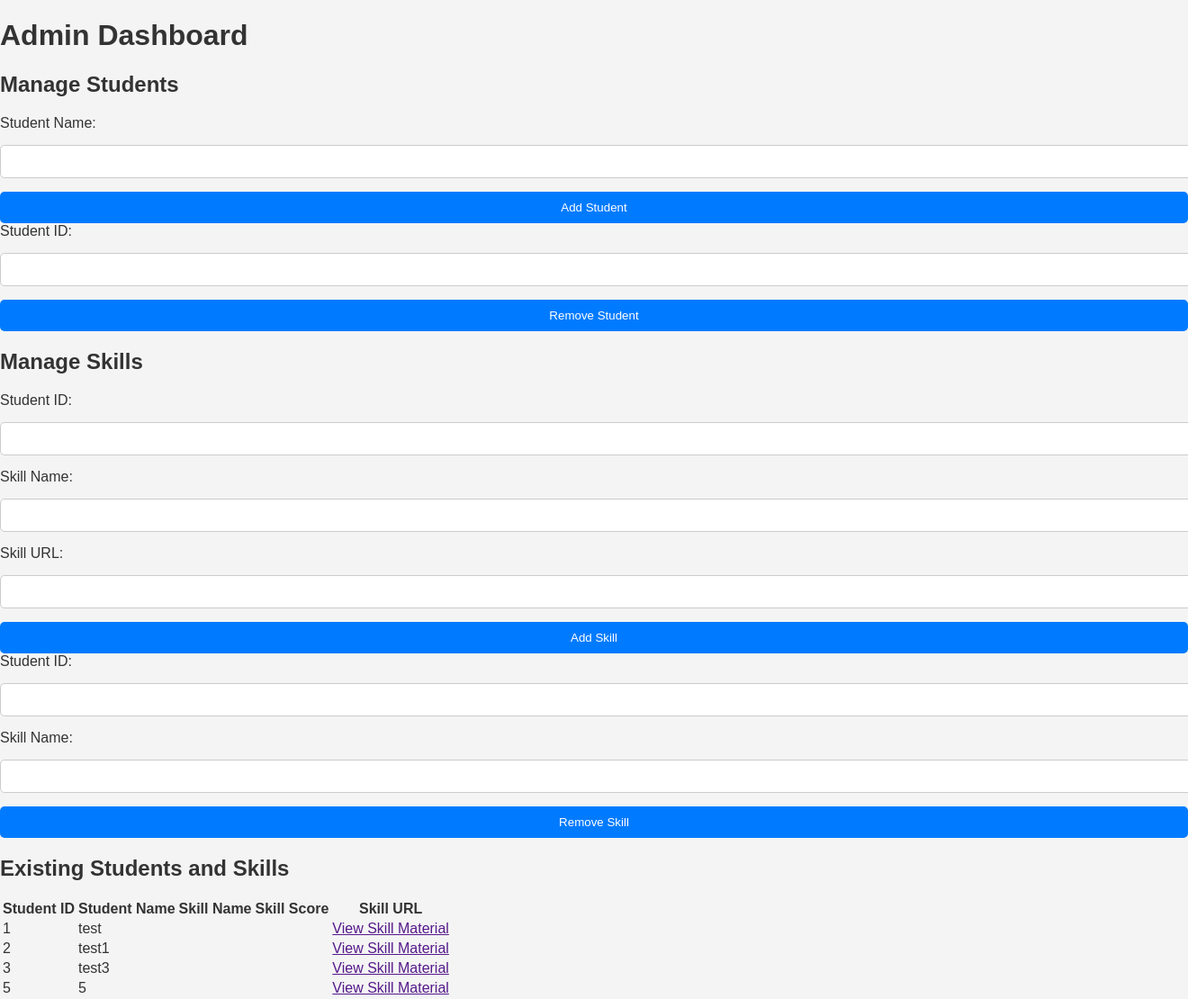
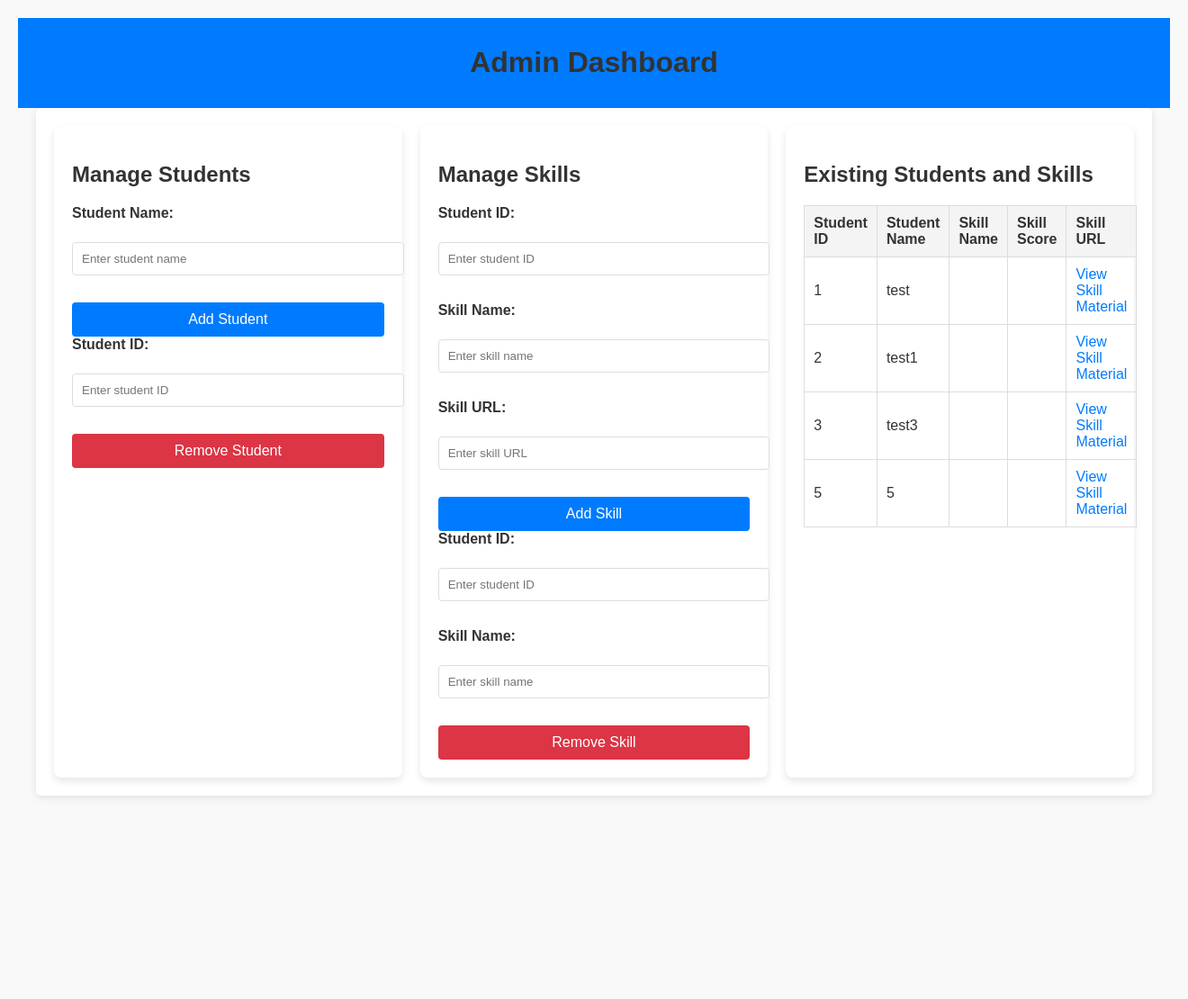
Before and after one commit to adichourasiya/skillManagement, a Flask app: page /admin_dashboard in a window 1320 px wide; the page is wider, and only the part inside the window is pictured. Shown: that part at 90% size. After the commit the page ends 886 px from the top of that part, so only its background shows below. Run offline with Flask 3, Linux system fonts and the light colour scheme; data comes from the database, SQL or seed files in the repository; both versions use the stored data as it was after the commit.

Commit message:
ui changes

```diff
--- a/templates/admin_dashboard.html
+++ b/templates/admin_dashboard.html
@@ -4,53 +4,182 @@
     <meta charset="UTF-8">
     <meta name="viewport" content="width=device-width, initial-scale=1.0">
     <title>Admin Dashboard</title>
+    <link rel="stylesheet" href="https://cdnjs.cloudflare.com/ajax/libs/font-awesome/6.0.0-beta3/css/all.min.css">
+
     <link rel="stylesheet" href="{{ url_for('static', filename='css/styles.css') }}">
-
+    <style>
+        body {
+            font-family: Arial, sans-serif;
+            margin: 20px;
+            background-color: #f9f9f9;
+        }
+        h1, h2 {
+            color: #333;
+        }
+        .container {
+            display: grid;
+            grid-template-columns: repeat(auto-fill, minmax(300px, 1fr));
+            gap: 20px;
+        }
+        .form-section, .table-section {
+            background-color: white;
+            padding: 20px;
+            border-radius: 8px;
+            box-shadow: 0 4px 8px rgba(0, 0, 0, 0.1);
+            position: relative;
+        }
+        label {
+            display: block;
+            margin-bottom: 8px;
+            font-weight: bold;
+        }
+        input[type="text"], input[type="url"] {
+            width: 100%;
+            padding: 10px;
+            margin-bottom: 15px;
+            border: 1px solid #ddd;
+            border-radius: 4px;
+        }
+        button {
+            width: 100%;
+            padding: 10px;
+            background-color: #007bff;
+            color: white;
+            border: none;
+            border-radius: 4px;
+            cursor: pointer;
+            font-size: 16px;
+        }
+        button:hover {
+            background-color: #0056b3;
+        }
+        table {
+            width: 100%;
+            border-collapse: collapse;
+            margin-top: 20px;
+        }
+        th, td {
+            padding: 10px;
+            border: 1px solid #ddd;
+            text-align: left;
+        }
+        th {
+            background-color: #f4f4f4;
+        }
+        a {
+            color: #007bff;
+            text-decoration: none;
+        }
+        a:hover {
+            text-decoration: underline;
+        }
+        .tooltip {
+            position: relative;
+            display: inline-block;
+            cursor: pointer;
+        }
+        .tooltip .tooltiptext {
+            visibility: hidden;
+            width: 220px;
+            background-color: #333;
+            color: #fff;
+            text-align: left;
+            padding: 10px;
+            border-radius: 4px;
+            position: absolute;
+            z-index: 1;
+            bottom: 125%; /* Position tooltip above the element */
+            left: 50%;
+            margin-left: -110px;
+            opacity: 0;
+            transition: opacity 0.3s;
+            font-size: 13px;
+        }
+        .tooltip .tooltiptext::after {
+            content: "";
+            position: absolute;
+            top: 100%;
+            left: 50%;
+            margin-left: -5px;
+            border-width: 5px;
+            border-style: solid;
+            border-color: #333 transparent transparent transparent;
+        }
+        .tooltip:hover .tooltiptext {
+            visibility: visible;
+            opacity: 1;
+        }
+        @media (max-width: 768px) {
+            .container {
+                grid-template-columns: 1fr;
+            }
+        }
+    </style>
 </head>
 <body>
+    <header>
         <h1>Admin Dashboard</h1>
+    </header>
 
+    <main class="container">
         <!-- Section for Adding/Removing Students -->
-    <h2>Manage Students</h2>
+        <div class="form-section">
+            <h2>
+                <span class="tooltip">Manage Students
+                    <span class="tooltiptext">To add a student, enter the name and click 'Add Student'. To remove a student, enter their ID and click 'Remove Student'.</span>
+                </span>
+            </h2>
             <form action="/add_student" method="POST">
                 <label for="student_name">Student Name:</label>
-        <input type="text" id="student_name" name="student_name" required>
+                <input type="text" id="student_name" name="student_name" required placeholder="Enter student name">
                 <button type="submit">Add Student</button>
             </form>
 
             <form action="/remove_student" method="POST">
-        <label for="student_id">Student ID:</label>
-        <input type="text" id="student_id" name="student_id" required>
-        <button type="submit">Remove Student</button>
+                <label for="student_id_remove">Student ID:</label>
+                <input type="text" id="student_id_remove" name="student_id" required placeholder="Enter student ID">
+                <button type="submit" style="background-color: #dc3545;">Remove Student</button>
             </form>
+        </div>
 
         <!-- Section for Adding/Removing Skills -->
-    <h2>Manage Skills</h2>
+        <div class="form-section">
+            <h2>
+                <span class="tooltip">Manage Skills
+                    <span class="tooltiptext">To add a skill, enter the student ID, skill name, and URL, then click 'Add Skill'. To remove a skill, enter the student ID and the skill name to delete.</span>
+                </span>
+            </h2>
             <form action="/add_skill" method="POST">
-        <label for="student_id">Student ID:</label>
-        <input type="text" id="student_id" name="student_id" required>
+                <label for="student_id_add">Student ID:</label>
+                <input type="text" id="student_id_add" name="student_id" required placeholder="Enter student ID">
 
                 <label for="skill_name">Skill Name:</label>
-        <input type="text" id="skill_name" name="skill_name" required>
+                <input type="text" id="skill_name" name="skill_name" required placeholder="Enter skill name">
 
                 <label for="skill_url">Skill URL:</label>
-        <input type="url" id="skill_url" name="skill_url" required>
+                <input type="url" id="skill_url" name="skill_url" required placeholder="Enter skill URL">
 
                 <button type="submit">Add Skill</button>
             </form>
 
             <form action="/remove_skill" method="POST">
-        <label for="student_id">Student ID:</label>
-        <input type="text" id="student_id" name="student_id" required>
+                <label for="student_id_remove_skill">Student ID:</label>
+                <input type="text" id="student_id_remove_skill" name="student_id" required placeholder="Enter student ID">
 
-        <label for="skill_name">Skill Name:</label>
-        <input type="text" id="skill_name" name="skill_name" required>
+                <label for="skill_name_remove">Skill Name:</label>
+                <input type="text" id="skill_name_remove" name="skill_name" required placeholder="Enter skill name">
 
-        <button type="submit">Remove Skill</button>
+                <button type="submit" style="background-color: #dc3545;">Remove Skill</button>
             </form>
+        </div>
 
         <!-- Table to Display Students and Their Skills -->
-    <h2>Existing Students and Skills</h2>
+        <div class="table-section">
+            <h2>
+                <span class="tooltip">Existing Students and Skills
+                    <span class="tooltiptext">This table shows the students with their corresponding skills and scores. Click on the 'View Skill Material' link to access study resources.</span>
+                </span>
+            </h2>
             <table>
                 <thead>
                     <tr>
@@ -73,5 +202,7 @@
                     {% endfor %}
                 </tbody>
             </table>
+        </div>
+    </main>
 </body>
 </html>
```
Also changed, not shown: README.md, data.db, 1 other file. Lines whose indentation alone changed are shown as unchanged.
